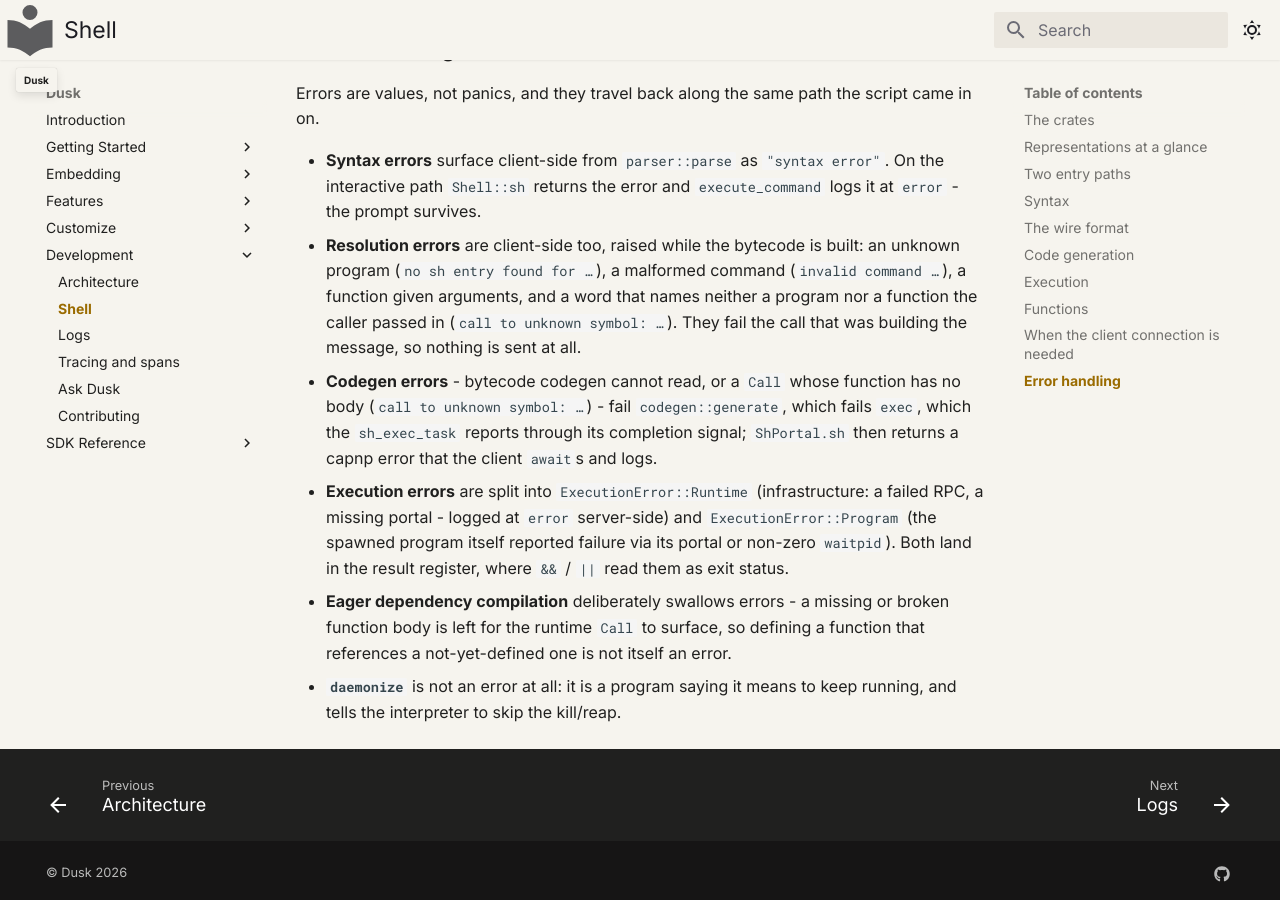
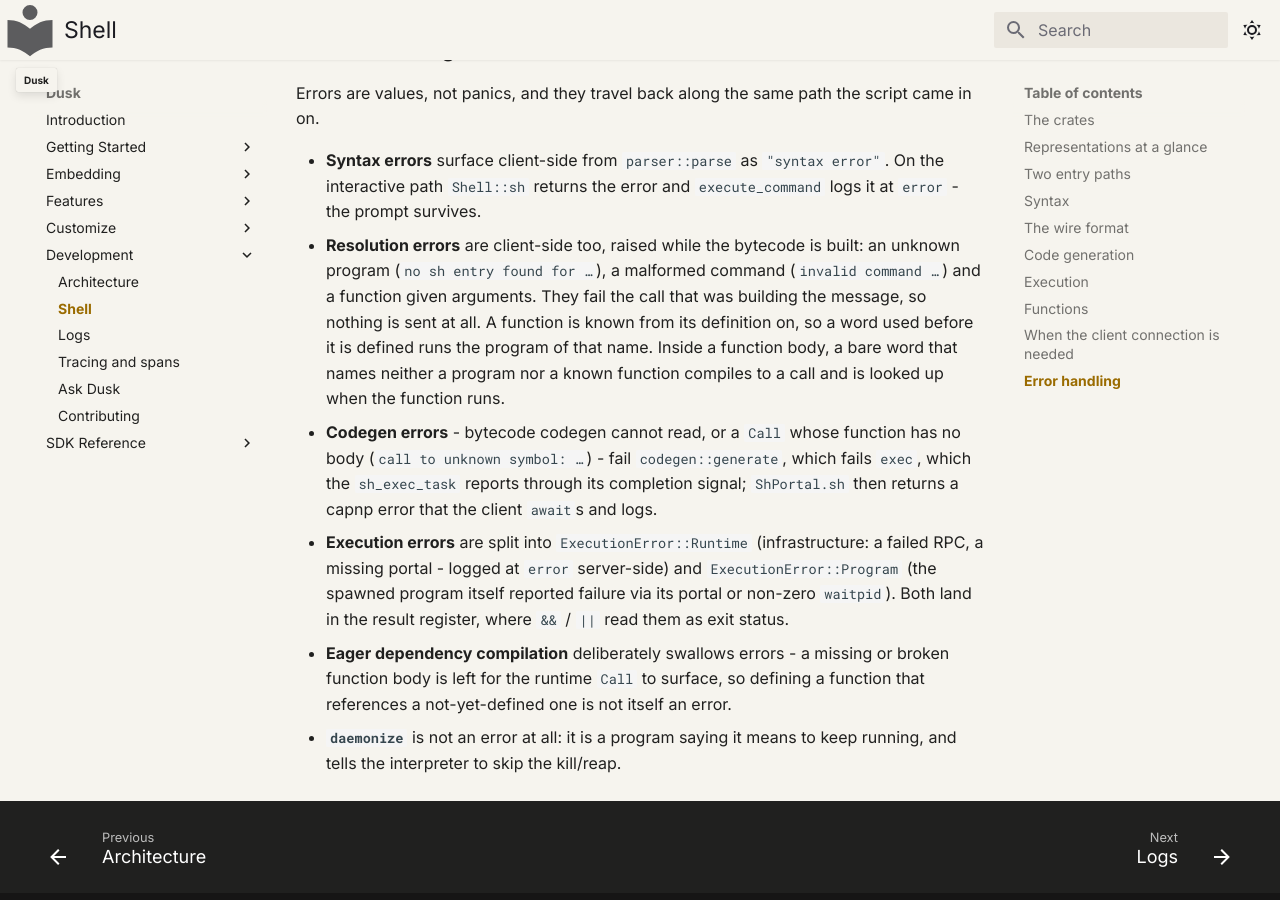
Before and after one commit to tomerze/dusk, an MkDocs documentation site: the page built from docs/docs/development/shell.md, in a window 1280 px wide and 900 px high, scrolled down 8895 px. Built offline with MkDocs 1.6.1 and Material for MkDocs 9.7.7, drawn with Linux system fonts in a browser that asks for light colours; comment, search, counter and statistics services are not loaded.

Commit message:
Update docs for how the compiler resolves a word that is not an sh entry
The shell development page listed a word that names neither a program nor a function the caller passed in as a resolution error. A function is known from its definition on, so a word used before it is defined runs the program of that name, and inside a function body such a word compiles to a call looked up when the function runs.

```diff
--- a/docs/docs/development/shell.md
+++ b/docs/docs/development/shell.md
@@ -371,9 +371,11 @@ script came in on.
   `execute_command` logs it at `error` - the prompt survives.
 - **Resolution errors** are client-side too, raised while the bytecode is built: an
   unknown program (`no sh entry found for …`), a malformed command (`invalid
-  command …`), a function given arguments, and a word that names neither a program nor a
-  function the caller passed in (`call to unknown symbol: …`). They fail the call that was building the
-  message, so nothing is sent at all.
+  command …`) and a function given arguments. They fail the call that was
+  building the message, so nothing is sent at all. A function is known from its
+  definition on, so a word used before it is defined runs the program of that
+  name. Inside a function body, a bare word that names neither a program nor a
+  known function compiles to a call and is looked up when the function runs.
 - **Codegen errors** - bytecode codegen cannot read, or a `Call` whose function
   has no body (`call to unknown symbol: …`) - fail
   `codegen::generate`, which fails `exec`, which the `sh_exec_task` reports through its
```
